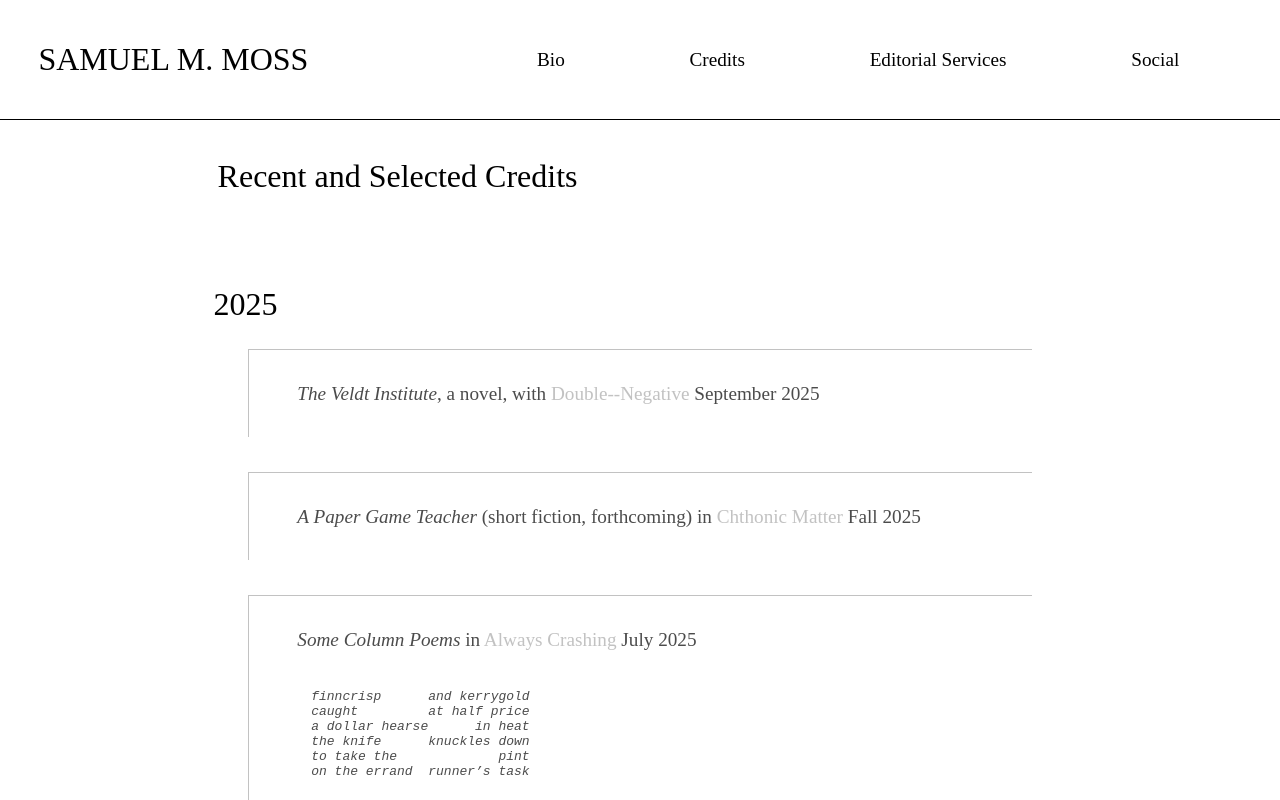
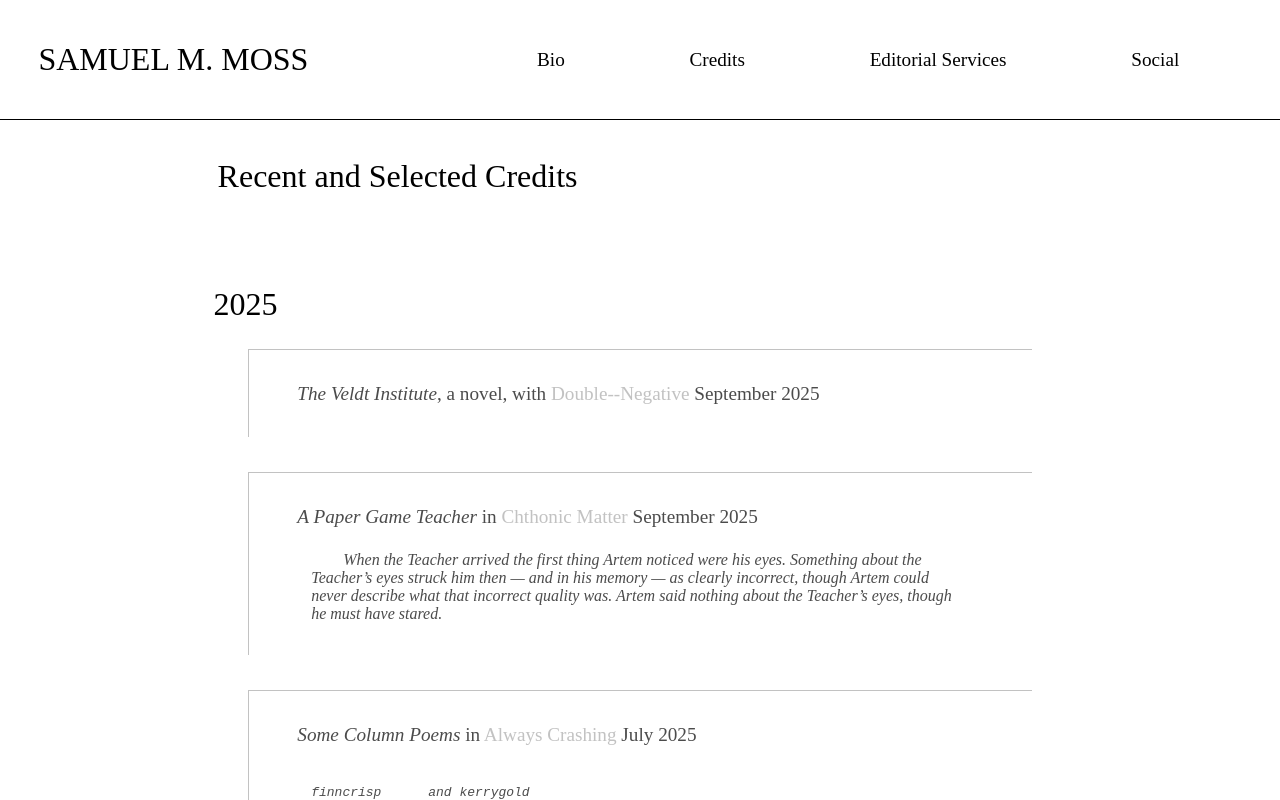
Before and after one commit to perfidiousscript/home_page, a Next.js app: page /credits in a window 1280 px wide. Shown: the top 800 px of the page. Built offline with nearby package versions, Linux system fonts and the light colour scheme.

Commit message:
updates Paper Game Teacher

```diff
--- a/public/credits.js
+++ b/public/credits.js
@@ -19,12 +19,13 @@ export const credits = [
   {
     title: [
       <i>A Paper Game Teacher</i>,
-      " (short fiction, forthcoming) in ",
+      " in ",
       <a href="https://chthonicmatter.wordpress.com/chthonicmatter/">
         Chthonic Matter
       </a>,
-      " Fall 2025",
+      " September 2025",
     ],
+    quote: `When the Teacher arrived the first thing Artem noticed were his eyes. Something about the Teacher’s eyes struck him then — and in his memory — as clearly incorrect, though Artem could never describe what that incorrect quality was. Artem said nothing about the Teacher’s eyes, though he must have stared.`,
   },
   {
     title: [
```
